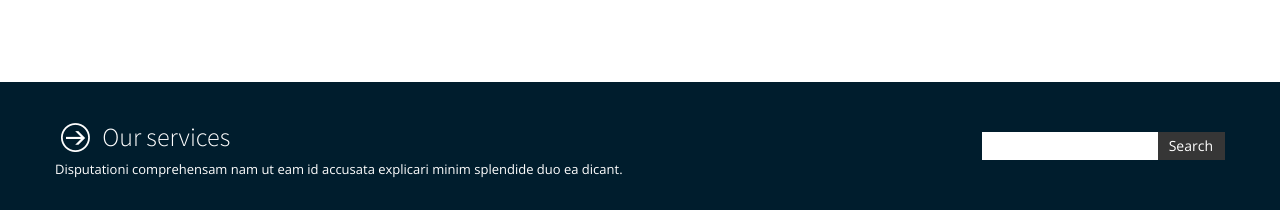
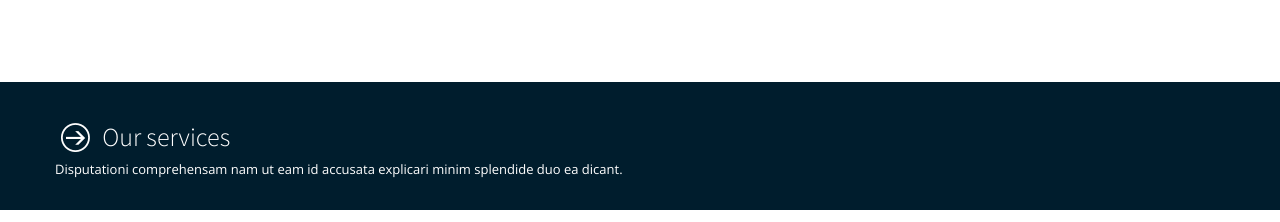
Before and after one commit to Will130785/hidden-cables, a plain HTML site: page index.html in a window 1280 px wide. Shown: the part 1640-1862 px from the top of the page. Drawn offline with nearby package versions, Linux system fonts and the light colour scheme.

```diff
--- a/index.html
+++ b/index.html
@@ -70,13 +70,16 @@
     </div>
   </header>
 
+  <!-- Header section -->
   <section id="intro">
     <div class="jumbotron masthead">
 
+      <!-- Carosel container -->
       <div class="container">
         <div class="row">
           <div class="span12">
 
+            <!-- Slider images -->
             <div id="slider" class="nivoSlider">
               <img src="assets/img/media/hc/hcimage1long.png" data-thumb="assets/img/slides/nivo/img1.jpg" alt="" />
               <img src="assets/img/media/hc/hcimage2long.png" data-thumb="assets/img/slides/nivo/img2.jpg" alt="" title="#htmlcaption1" />
@@ -103,6 +106,7 @@
   </section>
 
 
+  <!-- About section -->
   <div class="container">
     <div class="row">
       <div class="span12">
@@ -138,6 +142,7 @@
 
   <!-- end tagline -->
 
+  <!-- Features section -->
   <section id="maincontent">
     <div class="container">
 
@@ -181,6 +186,7 @@
     </div>
   </section>
 
+  <!-- Services section -->
   <section id="subintro">
     <div class="jumbotron subhead" id="overview">
       <div id="services" class="container">
@@ -191,10 +197,6 @@
           </div>
           <div class="span4">
             <div class="input-append">
-              <form class="form-search">
-                <input type="text" class="input-medium search-query">
-                <button type="submit" class="btn btn-inverse">Search</button>
-              </form>
             </div>
           </div>
         </div>
@@ -202,6 +204,7 @@
     </div>
   </section>
 
+  <!-- Video section -->
   <section id="maincontent">
     <div class="container">
       <div class="row">
@@ -291,6 +294,7 @@
   </section>
 
 
+  <!-- Work section -->
   <section id="bottom">
     <div class="container">
 
@@ -434,6 +438,7 @@
 
   <!-- Subhead
 ================================================== -->
+    <!-- Contact form section -->
   <section id="subintro">
     <div class="jumbotron subhead" id="overview">
       <div id="contact" class="container">
```
